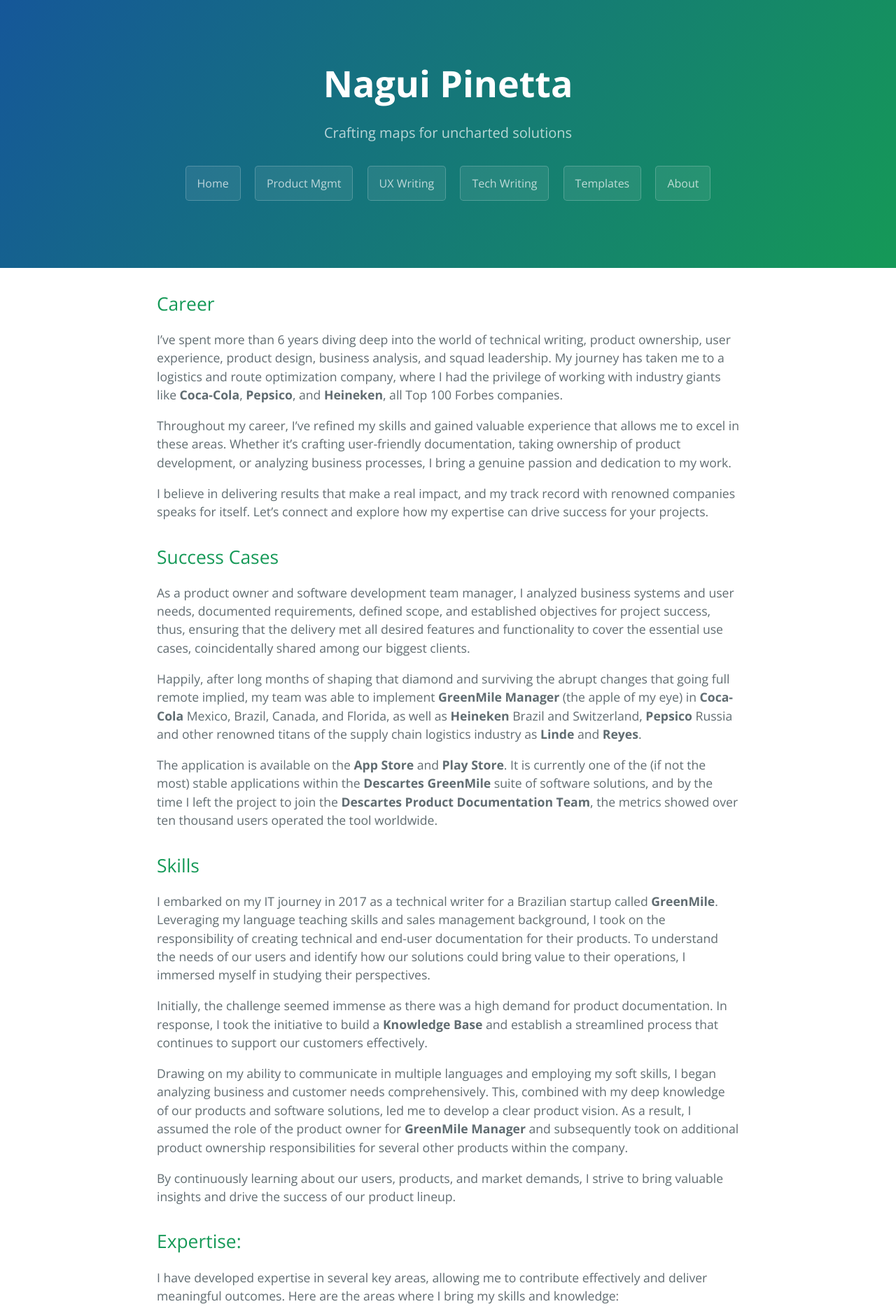
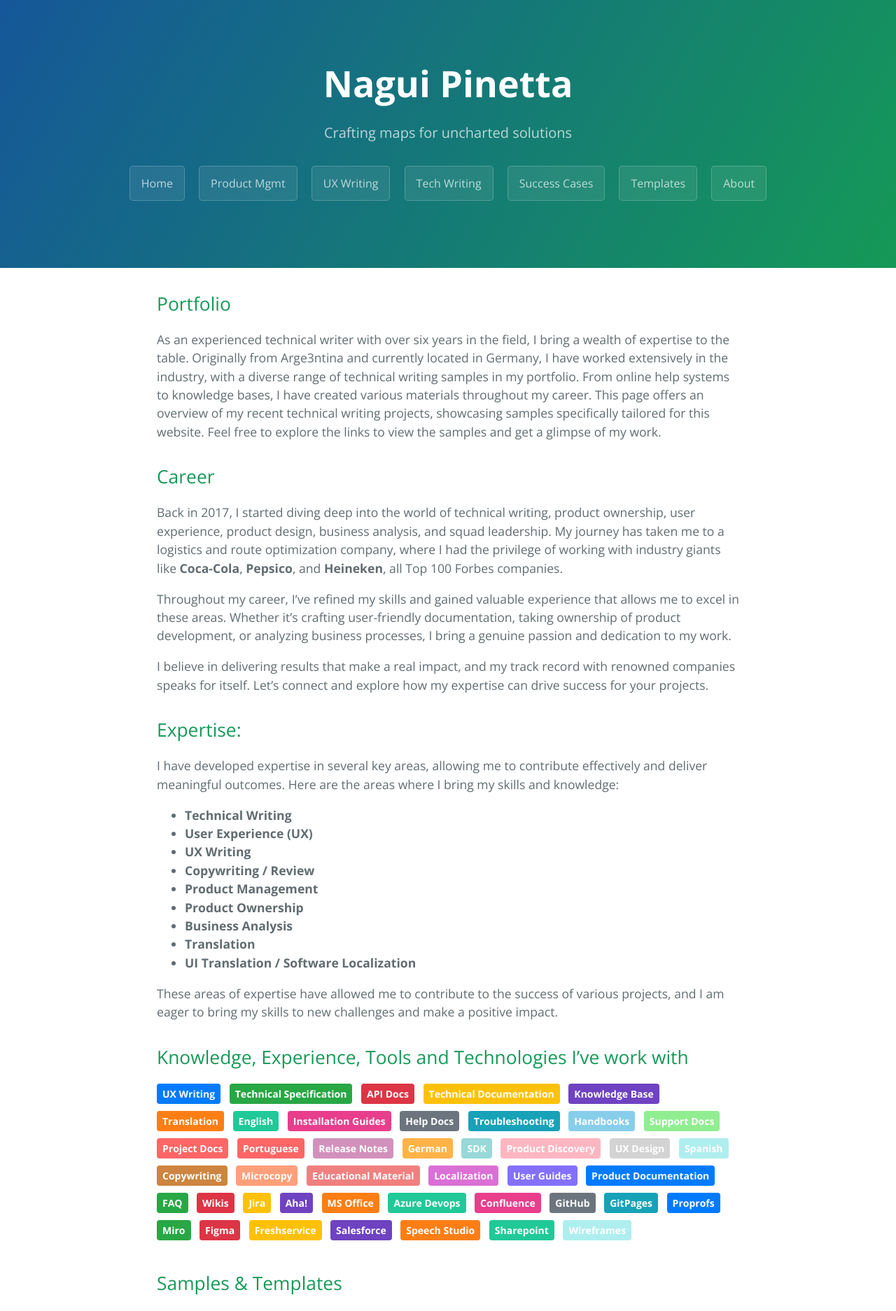
Before and after one commit to BigStepIdiomas/bigstepidiomas.github.io, a Jekyll site: the page built from index.md, in a window 1280 px wide. Shown: the top 1874 px of the page at 70% size. Built offline with Jekyll 4.4.1, drawn with Linux system fonts in a browser that asks for light colours.

Commit message:
commit - created <success cases> page

```diff
--- a/_layouts/default.html
+++ b/_layouts/default.html
@@ -26,6 +26,7 @@
         <a href="https://nagui.xyz/pages-productmgmt.html" class="btn">Product Mgmt</a>
         <a href="https://nagui.xyz/pages-uxwriting.html" class="btn">UX Writing</a>
         <a href="https://nagui.xyz/pages-techwriting.html" class="btn">Tech Writing</a>
+        <a href="https://nagui.xyz/pages-success-cases.html" class="btn">Success Cases</a>
         <a href="https://nagui.xyz/pages-templates-templates-home.html" class="btn">Templates</a>
         <a href="https://nagui.xyz/pages-about.html" class="btn">About</a>
       {% endif %}
--- a/index.md
+++ b/index.md
@@ -4,29 +4,15 @@ title: Nagui Pinetta
 description: Crafting maps for uncharted solutions
 ---
 
+## Portfolio
+As an experienced technical writer with over six years in the field, I bring a wealth of expertise to the table. Originally from Arge3ntina and currently located in Germany, I have worked extensively in the industry, with a diverse range of technical writing samples in my portfolio. From online help systems to knowledge bases, I have created various materials throughout my career. This page offers an overview of my recent technical writing projects, showcasing samples specifically tailored for this website. Feel free to explore the links to view the samples and get a glimpse of my work.
 
 ## Career
-I've spent more than 6 years diving deep into the world of technical writing, product ownership, user experience, product design, business analysis, and squad leadership. My journey has taken me to a logistics and route optimization company, where I had the privilege of working with industry giants like **Coca-Cola**, **Pepsico**, and **Heineken**, all Top 100 Forbes companies.<br>
+Back in 2017, I started diving deep into the world of technical writing, product ownership, user experience, product design, business analysis, and squad leadership. My journey has taken me to a logistics and route optimization company, where I had the privilege of working with industry giants like **Coca-Cola**, **Pepsico**, and **Heineken**, all Top 100 Forbes companies.<br>
 
 Throughout my career, I've refined my skills and gained valuable experience that allows me to excel in these areas. Whether it's crafting user-friendly documentation, taking ownership of product development, or analyzing business processes, I bring a genuine passion and dedication to my work.<br>
 
 I believe in delivering results that make a real impact, and my track record with renowned companies speaks for itself. Let's connect and explore how my expertise can drive success for your projects.<br>
-
-## Success Cases
-As a product owner and software development team manager, I analyzed business systems and user needs, documented requirements, defined scope, and established objectives for project success, thus, ensuring that the delivery met all desired features and functionality to cover the essential use cases, coincidentally shared among our biggest clients.
-
-Happily, after long months of shaping that diamond and surviving the abrupt changes that going full remote implied, my team was able to implement **GreenMile Manager** (the apple of my eye) in **Coca-Cola** Mexico, Brazil, Canada, and Florida, as well as **Heineken** Brazil and Switzerland, **Pepsico** Russia and other renowned titans of the supply chain logistics industry as **Linde** and **Reyes**.<br>
-
-The application is available on the **App Store** and **Play Store**. It is currently one of the (if not the most) stable applications within the **Descartes GreenMile** suite of software solutions, and by the time I left the project to join the **Descartes Product Documentation Team**, the metrics showed over ten thousand users operated the tool worldwide.
-
-## Skills
-I embarked on my IT journey in 2017 as a technical writer for a Brazilian startup called **GreenMile**. Leveraging my language teaching skills and sales management background, I took on the responsibility of creating technical and end-user documentation for their products. To understand the needs of our users and identify how our solutions could bring value to their operations, I immersed myself in studying their perspectives. <br>
-
-Initially, the challenge seemed immense as there was a high demand for product documentation. In response, I took the initiative to build a **Knowledge Base** and establish a streamlined process that continues to support our customers effectively.<br>
-
-Drawing on my ability to communicate in multiple languages and employing my soft skills, I began analyzing business and customer needs comprehensively. This, combined with my deep knowledge of our products and software solutions, led me to develop a clear product vision. As a result, I assumed the role of the product owner for **GreenMile Manager** and subsequently took on additional product ownership responsibilities for several other products within the company.<br>
-
-By continuously learning about our users, products, and market demands, I strive to bring valuable insights and drive the success of our product lineup.<br>
 
 ## Expertise:
 
@@ -101,6 +87,7 @@ These areas of expertise have allowed me to contribute to the success of various
 .tag:nth-child(40) { background-color: #6f42c1; } /* Salesforce */
 .tag:nth-child(41) { background-color: #fd7e14; } /* Speech Studio  */
 .tag:nth-child(42) { background-color: #20c997; } /* Sharepoint */
+.tag:nth-child(43) { background-color: #afeeee; } /* Wireframes */
 
 </style>
 
@@ -146,6 +133,7 @@ These areas of expertise have allowed me to contribute to the success of various
 <span class="tag" style="background-color: #6f42c1;">Salesforce</span>
 <span class="tag" style="background-color: #fd7e14;">Speech Studio</span>
 <span class="tag" style="background-color: #20c997;"> Sharepoint </span>
+<span class="tag" style="background-color: #afeeee;"> Wireframes </span>
 
 ## Samples & Templates
 
```
Also changed, not shown: 1 other file.
